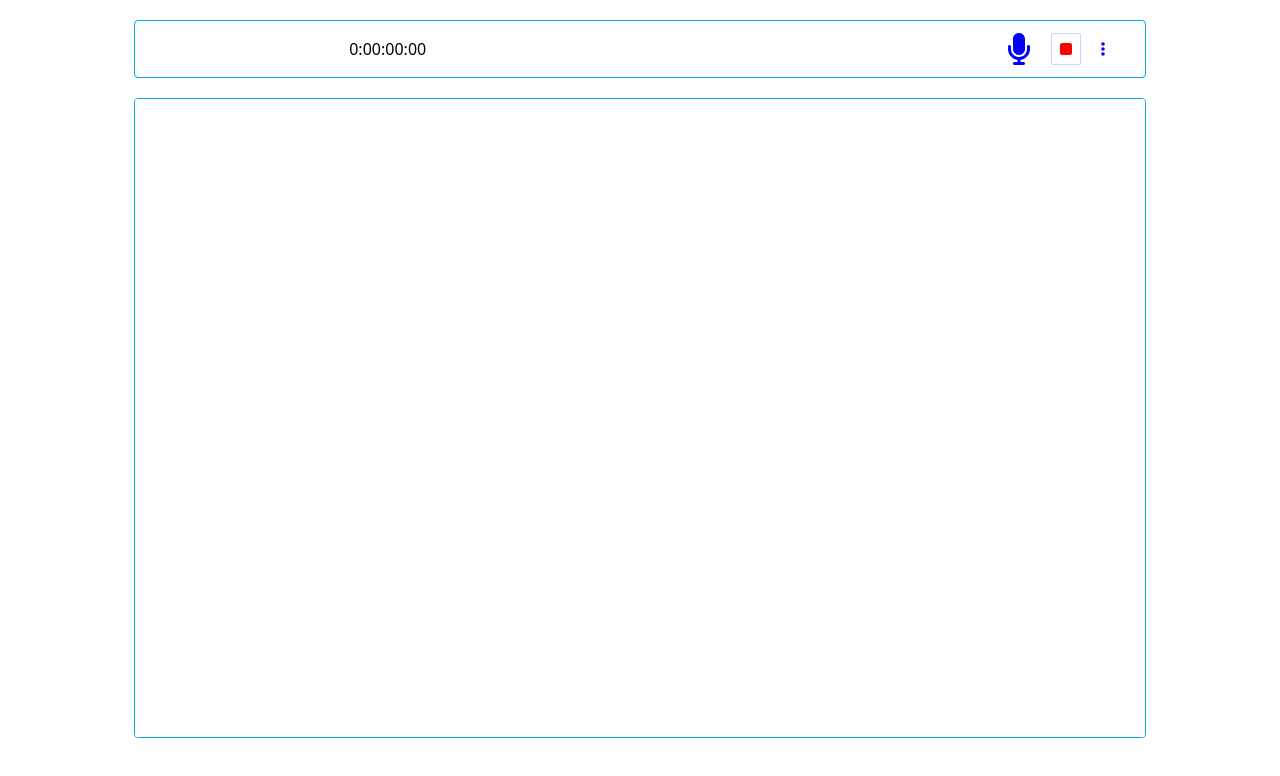
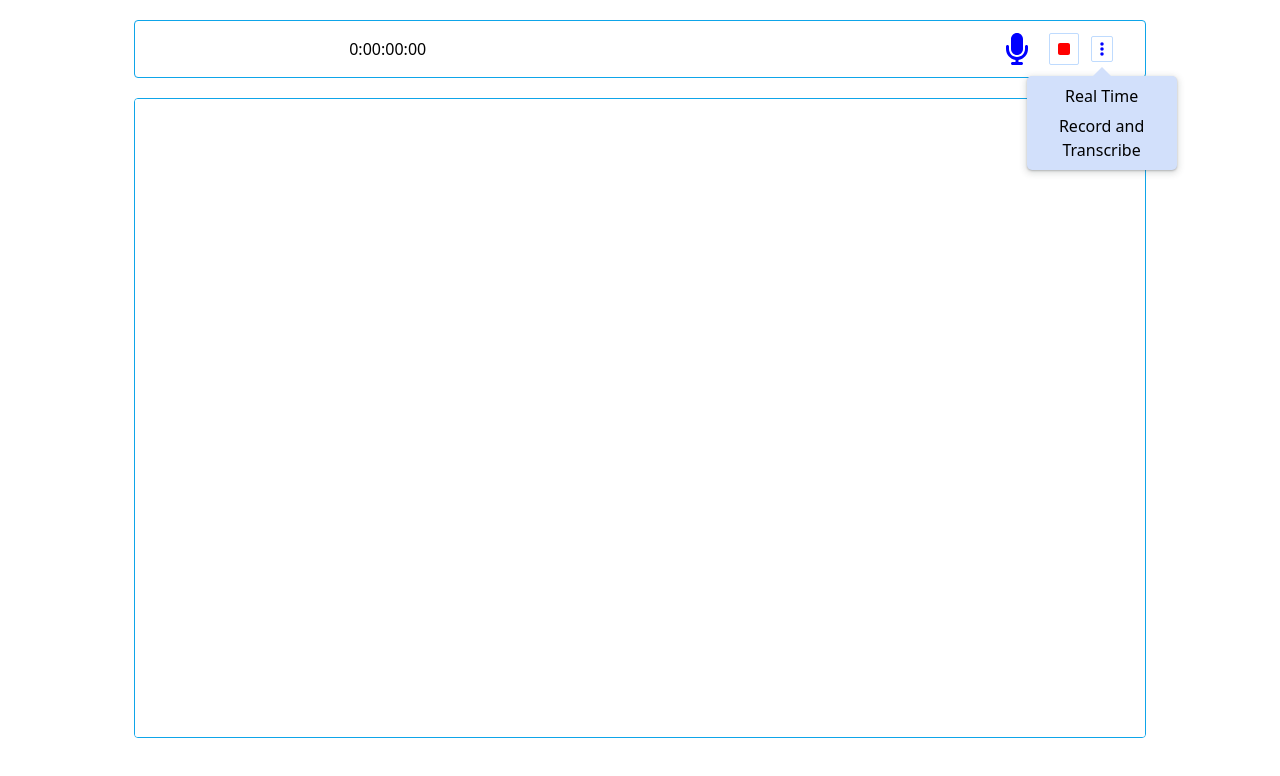
Before and after one commit to jackfros-glitch/Textlo, a React (Vite) app: page / in a window 1280 px wide. Both pictures are taken after a click on the button 1102 px from the left and 49 px from the top of the page. Shown: the top 776 px of the page. Built offline with nearby package versions, Linux system fonts and the light colour scheme; no server answers.

Commit message:
feat: mode options menu, add the mode options menu

```diff
--- a/src/index.css
+++ b/src/index.css
@@ -5,6 +5,8 @@
 
 *{
     box-sizing: border-box;
+    margin: 0;
+    padding: 0;
 }
 *::after{
     box-sizing: border-box;
@@ -55,3 +57,42 @@ body, #root{
     padding: 5px;
     margin-left: 5px;
   }
+
+  .dropdown::before {
+    position: absolute;
+    content: "";
+    border-width: 10px;
+    border-style: solid;
+    border-color: transparent rgba(0, 0, 0, 0) #d2e0fb rgba(0, 0, 0, 0);
+    top: -19px;
+    left: 47%;
+    margin-left: -5px;
+  }
+
+  .dropdown .item {
+    display: block;
+    color: inherit;
+    text-decoration: none;
+    padding-left: 10px;
+    padding-right: 10px;
+    padding-top: 3px;
+    padding-bottom: 3px;
+    border-radius: 5px;
+    text-align: center;
+  }
+  .dropdown .item:hover {
+    background-color: #fff;
+  }
+  .dropdown {
+    /* visibility: hidden; */
+    position: absolute;
+    /* border: 1px solid skyblue; */
+    min-width: 150px;
+    padding: 5px;
+    margin-top: 15px;
+    border-radius: 5px;
+    left: -65px;
+    box-shadow: rgba(60, 64, 67, 0.3) 0px 1px 2px 0px,
+      rgba(60, 64, 67, 0.15) 0px 2px 6px 2px;
+    background-color: #d2e0fb;
+  }
--- a/src/pages/Home.tsx
+++ b/src/pages/Home.tsx
@@ -22,6 +22,8 @@ const Home = () => {
   const initialState = { status: false, message: "" };
   const [time, setTime] = useState(0);
   const [error, setError] = useState<ErrorInterface>(initialState);
+  const [showMenu, setShowMenu] = useState(false);
+  const [currentMode, setCurrentMode] = useState("");
 
   const {
     isMicrophoneAvailable,
@@ -95,7 +97,18 @@ const Home = () => {
       message: "",
     });
   };
+  const handleShowMenu = () => {
+    if (!showMenu) {
+      setShowMenu(true);
+      return;
+    }
+    setShowMenu(false);
+  };
 
+  const handleMode = (e: React.MouseEvent<HTMLAnchorElement, MouseEvent>) => {
+    let mode = e.currentTarget.dataset.mode;
+    setCurrentMode(mode);
+  };
   return (
     <>
       <ErrorHandler error={error} cancel={cancel} />
@@ -130,12 +143,37 @@ const Home = () => {
             >
               <FontAwesomeIcon icon={faStop} style={{ color: "red" }} />
             </button>
+            <div
+              className="wrapper relative border border-blue-200 rounded-sm"
+              onClick={handleShowMenu}
+            >
               <button className="mx-2">
                 <FontAwesomeIcon
                   icon={faEllipsisVertical}
                   style={{ color: "blue" }}
                 />
               </button>
+              {showMenu ? (
+                <div className="dropdown">
+                  <a
+                    className="item"
+                    onClick={(e) => handleMode(e)}
+                    data-mode={1}
+                  >
+                    Real Time
+                  </a>
+                  <a
+                    className="item"
+                    onClick={(e) => handleMode(e)}
+                    data-mode={2}
+                  >
+                    Record and Transcribe
+                  </a>
+                </div>
+              ) : (
+                ""
+              )}
+            </div>
           </div>
         </div>
 
```
Lines whose indentation alone changed are shown as unchanged.
